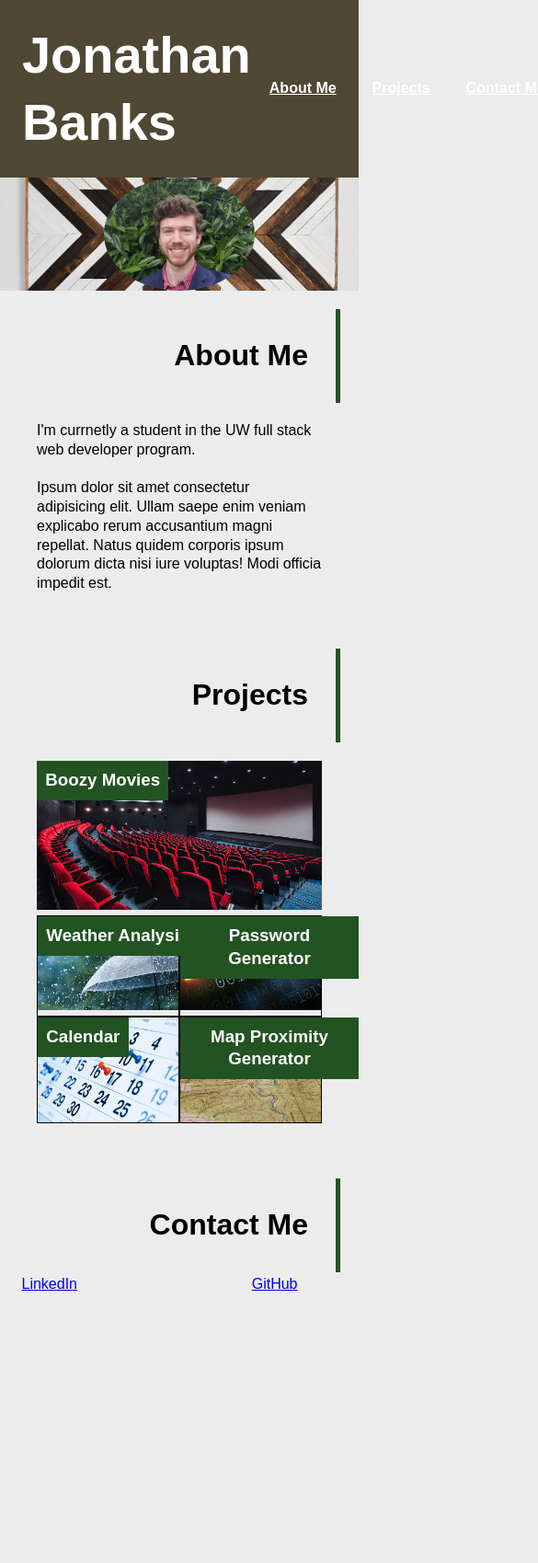
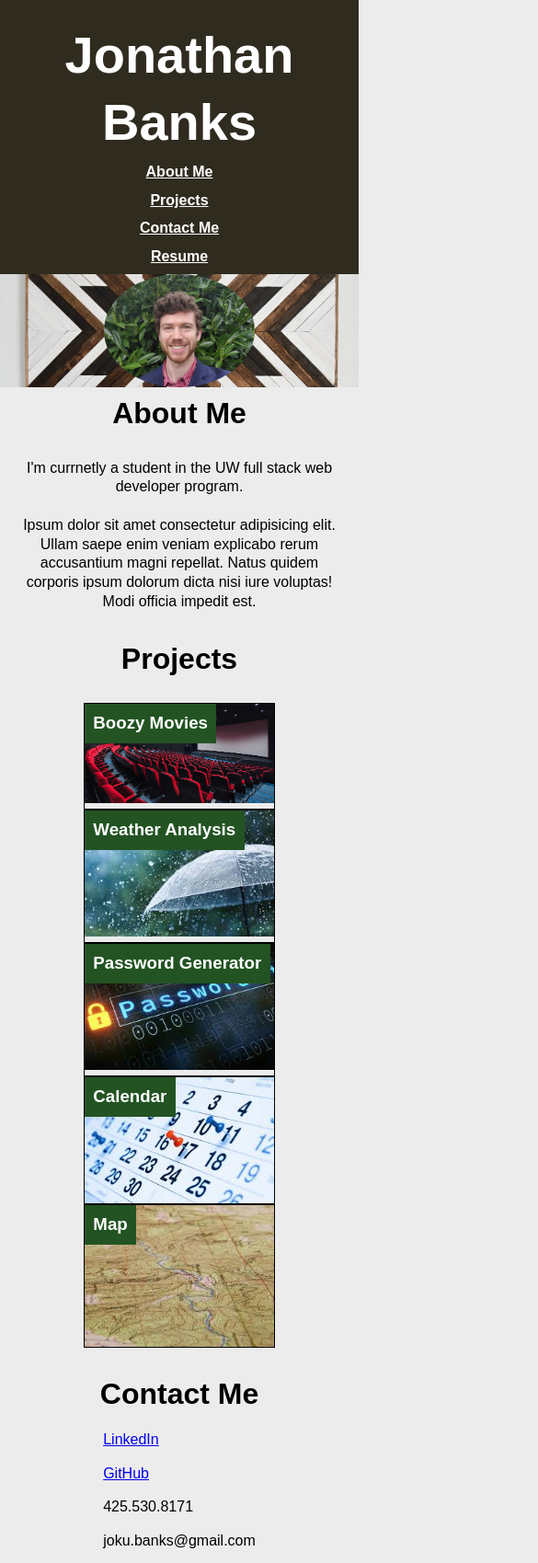
Before and after one commit to Jnbanks/Portfolio-Week-1, a plain HTML site: page index.html in a window 390 px wide. Shown: the whole page at 92% size, 585 px wide, since content can reach past the window. Before the commit the page ends 1431 px from the top, so only its background shows below. Drawn offline with Linux system fonts and the light colour scheme.

Commit message:
updated the CSS for a responsive design, put the phone number and email back in, as well as included my resume

```diff
--- a/index.html
+++ b/index.html
@@ -21,6 +21,9 @@
                 </li>
                 <li>
                     <a class="nav-a" href="#contact-me">Contact Me</a>
+                </li>
+                <li>
+                    <a class="nav-a" href="https://docs.google.com/document/d/17monuyLkmYIE0LXkNCoTKoaMZb0lcI5Ed78j7IMPODI/edit?usp=sharing" target="no_blank">Resume</a>
                 </li>
             </ul>
         </nav>
@@ -63,7 +66,7 @@
             </div>
             <div class="card">
                 <img src="./images/map.jpg" alt="map">
-                <h3>Map Proximity Generator</h3>
+                <h3>Map</h3>
             </div>
         </section>
     </main>
@@ -72,12 +75,18 @@
             <h1>Contact Me</h1>
         </aside>
         <section class="section-contacts">
-            <ul class="nav-ul">
-                <li>
-                    <a href="https://www.linkedin.com/feed/" target="no_blank">LinkedIn</a>
+            <ul class="footer-ul">
+                <li class="footer-li">
+                    <a href="https://www.linkedin.com/in/jonathan-banks-bb0a23105/" target="no_blank">LinkedIn</a>
                 </li>
-                <li>
+                <li class="footer-li">
                     <a href="https://github.com/Jnbanks" target="no_blank">GitHub</a>
+                </li>
+                <li class="footer-li">
+                    425.530.8171
+                </li>
+                <li class="footer-li">
+                    joku.banks@gmail.com
                 </li>
             </ul>
         </section>
--- a/style.css
+++ b/style.css
@@ -1,3 +1,7 @@
+* {
+    box-sizing: border-box;
+  }
+
  /*Set the webpage background color and remove margins */
 body {
     background: rgb(236, 236, 236);
@@ -39,7 +43,7 @@ section {
     justify-content: space-between;
     align-items: center;
     padding: 1%;
-    background:rgb(78, 72, 52);
+    background:rgb(47, 43, 31);
 }
 /* My name is large, in white text and has space around it */
 .main-heading h1 {
@@ -58,6 +62,14 @@ section {
 .nav-a {
     color: rgb(255, 255, 255);
     font-weight: bold;
+    padding: 8px;
+}
+.footer-ul {
+    justify-content: space-around;
+    display: flex;
+}
+.footer-li {
+    padding: 8px;
 }
 /* the list items which are my contact information organize in the center of the "footer bar" at the bottom of the page and adjust to the screen size*/
 .section-contacts {
@@ -109,3 +121,41 @@ div h3 {
     color:rgb(255, 255, 255);
     position: absolute;
 }
+/* For mobile phones */
+@media only screen and (max-width: 600px) {
+    .main-heading {flex-direction: column;}
+    .card-prework {text-align: center; border-style: solid; border-width: 1px; width: 60%; display: flex; flex: wrap;}
+    .card {text-align: center; border-style: solid; border-width: 1px; width: 60%;    display: flex; flex: wrap;}
+    main {flex-direction: column; display: flex; flex-wrap: wrap; padding: 0.1rem;}
+    aside {justify-content: center;flex-wrap: wrap; padding: 0.1rem; border-right: none;}
+    aside h1 {text-align: center; padding:0.1rem; margin: 0.2rem; font-size: 200%;}
+    .project-section {justify-content: center; flex-wrap: wrap; align-items: center;}
+    .section-contacts {display: flex; justify-content: center; align-items: center;
+    padding: 1%;}
+    main section p {text-align: center; justify-content: center; padding:0.1rem}
+    .nav-ul {flex-direction: column; align-items: center;}
+    .nav-ul li {justify-content: space-around; padding: 0.3rem}
+    .main-heading h1 {text-align: center; padding-bottom: 0.2rem;}
+    .footer-ul {flex-direction: column;}
+}
+
+/* For Tablet */
+@media only screen and (min-width: 601px) and (max-width: 855px) {
+    .main-heading {flex-direction: column;}
+    .card-prework {text-align: center; border-style: solid; border-width: 1px; width: 60%; display: flex; flex: wrap;}
+    .card {text-align: center; border-style: solid; border-width: 1px; width: 60%;    display: flex; flex: wrap;}
+    main {flex-direction: column; display: flex; flex-wrap: wrap; padding: 20px;}
+    aside {justify-content: center;flex-wrap: wrap; padding: 5px; border-right: none;}
+    aside h1 {text-align: center; margin: 10px; font-size: 200%;}
+    .project-section {justify-content: center; flex-wrap: wrap; align-items: center;}
+    .section-contacts {display: flex; justify-content: center; align-items: center;
+    padding: 1%;}
+    main section p {text-align: center; justify-content: center;}
+}
+/* For desktop */
+@media only screen and (min-width: 856px) {
+    .main-heading { display: flex; justify-content: space-between; align-items: center;
+        padding: 1%;}
+    .card-prework {width: 100%;  text-align: center;  display: flex;  flex: wrap;}
+    .card {  text-align: center;  border-style: solid;  border-width: 1px;  width: 50%;   display: flex;  flex: wrap;}
+}
```
